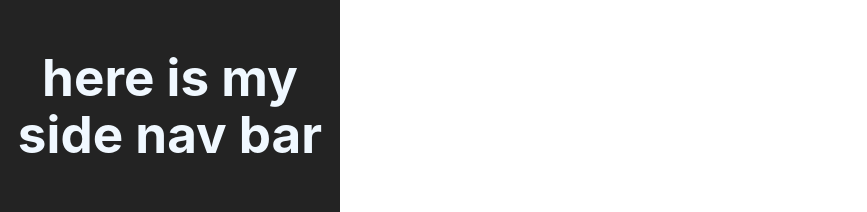
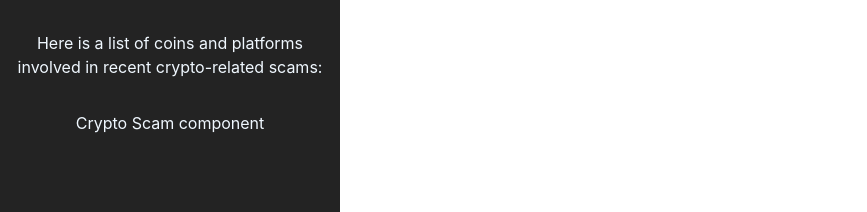
Before and after one commit to trucdg/codePath-lab5, a React (Vite) app in the folder crypto-hustle/: page / in a window 1280 px wide. Shown: the top 212 px of the page, without its empty margins (0-867 px from the left). Built offline with nearby package versions, Linux system fonts and the light colour scheme; no server answers.

Commit message:
import component CryptoScam to the SideNav

```diff
--- a/crypto-hustle/src/components/SideNav.jsx
+++ b/crypto-hustle/src/components/SideNav.jsx
@@ -1,13 +1,14 @@
 import React from "react";
+import CryptoScam from "./CryptoScam";
 
 const SideNav = () => {
   return (
     <div className="sideNav">
-      <h1>here is my side nav bar</h1>
       <p>
         Here is a list of coins and platforms involved in recent crypto-related
         scams:
       </p>
+      <CryptoScam />
     </div>
   );
 };
```
